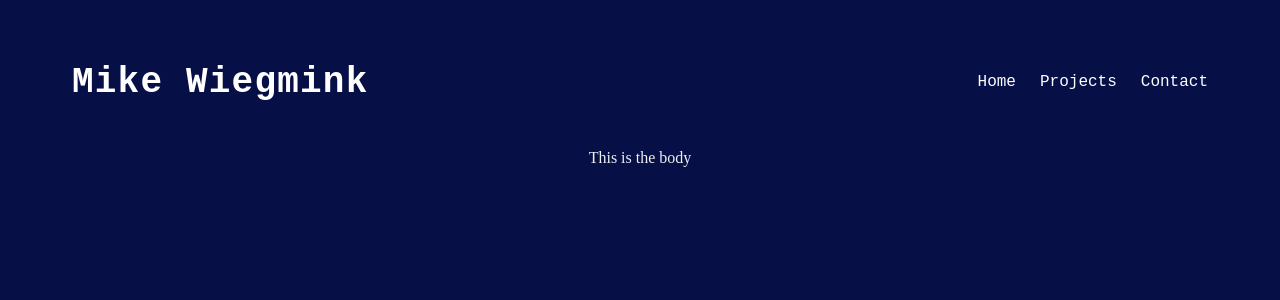
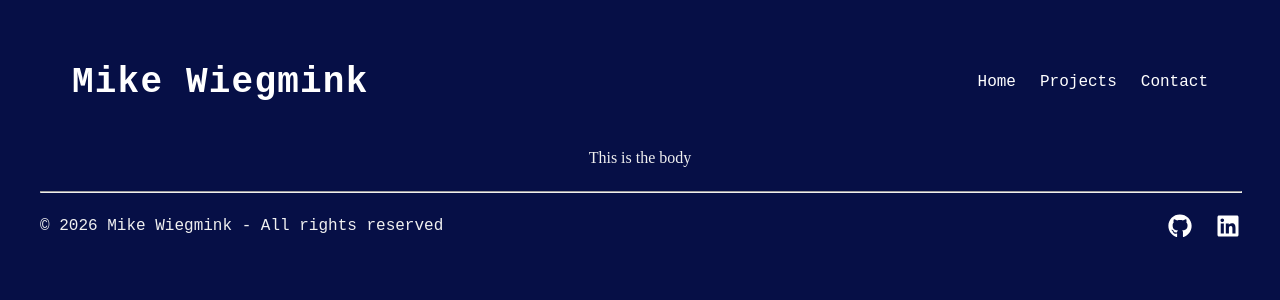
Before and after one commit to MikeWiegmink/Website, a Next.js app in the folder mike-website/: page / in a window 1280 px wide. Shown: the top 300 px of the page. Built offline with nearby package versions, Linux system fonts and the light colour scheme.

Commit message:
Added basic footer + hover transformations

```diff
--- /dev/null
+++ b/mike-website/app/components/footer.tsx
@@ -0,0 +1,21 @@
+import { FaGithub, FaLinkedin } from "react-icons/fa";
+import "@/styles/footer.styles.css"
+
+export default function Footer() {
+    return (
+        <footer className="footerContainer">
+            <hr />
+            <section className="footerRow">
+                <p>© {new Date().getFullYear()} Mike Wiegmink -  All rights reserved </p>
+                <section className="footerSocials">
+                    <a href="https://github.com/MikeWiegmink" target="_blank" rel="noopener noreferrer" aria-label="GitHub">
+                        <FaGithub />
+                    </a>
+                    <a href="https://www.linkedin.com/in/mike-wiegmink-263464390/" target="_blank" rel="noopener noreferrer" aria-label="LinkedIn">
+                        <FaLinkedin />
+                    </a>
+                </section>
+            </section>
+        </footer>
+    );
+}
--- a/mike-website/app/layout.tsx
+++ b/mike-website/app/layout.tsx
@@ -1,6 +1,7 @@
 import type { Metadata } from "next";
 import { Geist, Geist_Mono } from "next/font/google";
 import Header from "@/app/components/header";
+import Footer from '@/app/components/footer';
 import '@/styles/layout.style.css';
 
 const geistSans = Geist({
@@ -35,6 +36,7 @@ export default function RootLayout({
 
         {children}
 
+        <Footer />
       </body>
     </html>
   );
--- a/mike-website/package.json
+++ b/mike-website/package.json
@@ -11,7 +11,8 @@
   "dependencies": {
     "next": "16.2.1",
     "react": "19.2.4",
-    "react-dom": "19.2.4"
+    "react-dom": "19.2.4",
+    "react-icons": "^5.6.0"
   },
   "devDependencies": {
     "@tailwindcss/postcss": "^4",
--- /dev/null
+++ b/mike-website/styles/footer.styles.css
@@ -0,0 +1,40 @@
+.footerContainer {
+    max-width: 1200px;
+    width: 100%;
+    display: flex;
+    flex-direction: column;
+    font-family: 'Courier New', Courier, monospace;
+}
+
+.footerContainer hr {
+    width: 100%;
+    color: white;
+}
+
+.footerRow {
+    display: flex;
+    flex-direction: row;
+    justify-content: space-between;
+    flex-wrap: wrap;
+    font-family: inherit
+}
+
+.footerSocials {
+    display: flex;
+    flex-direction: row;
+    gap: 1.5rem;
+    align-items: center;
+}
+
+.footerSocials a {
+    color: white;
+    font-size: 1.5rem;
+    transition: transform 0.2s ease, color 0.2s ease;
+    display: flex;
+    align-items: center;
+}
+
+.footerSocials a:hover {
+    color: #0077b5;
+    transform: translateY(-3px)
+}
--- a/mike-website/styles/header.styles.css
+++ b/mike-website/styles/header.styles.css
@@ -36,3 +36,8 @@
     color: inherit;
     transition: 0.3s;
 }
+
+.headerNav a:hover {
+    transform: translateY(-3px);
+    color: #0077b5;
+}
--- a/mike-website/styles/layout.style.css
+++ b/mike-website/styles/layout.style.css
@@ -1,5 +1,5 @@
 .overall {
-    max-width: 1800px;
+    max-width: 1200px;
     margin: 0 auto;
     display: flex;
     flex-direction: column;
```
Also changed, not shown: 1 other file (tests, documents, lock files or other folders).
